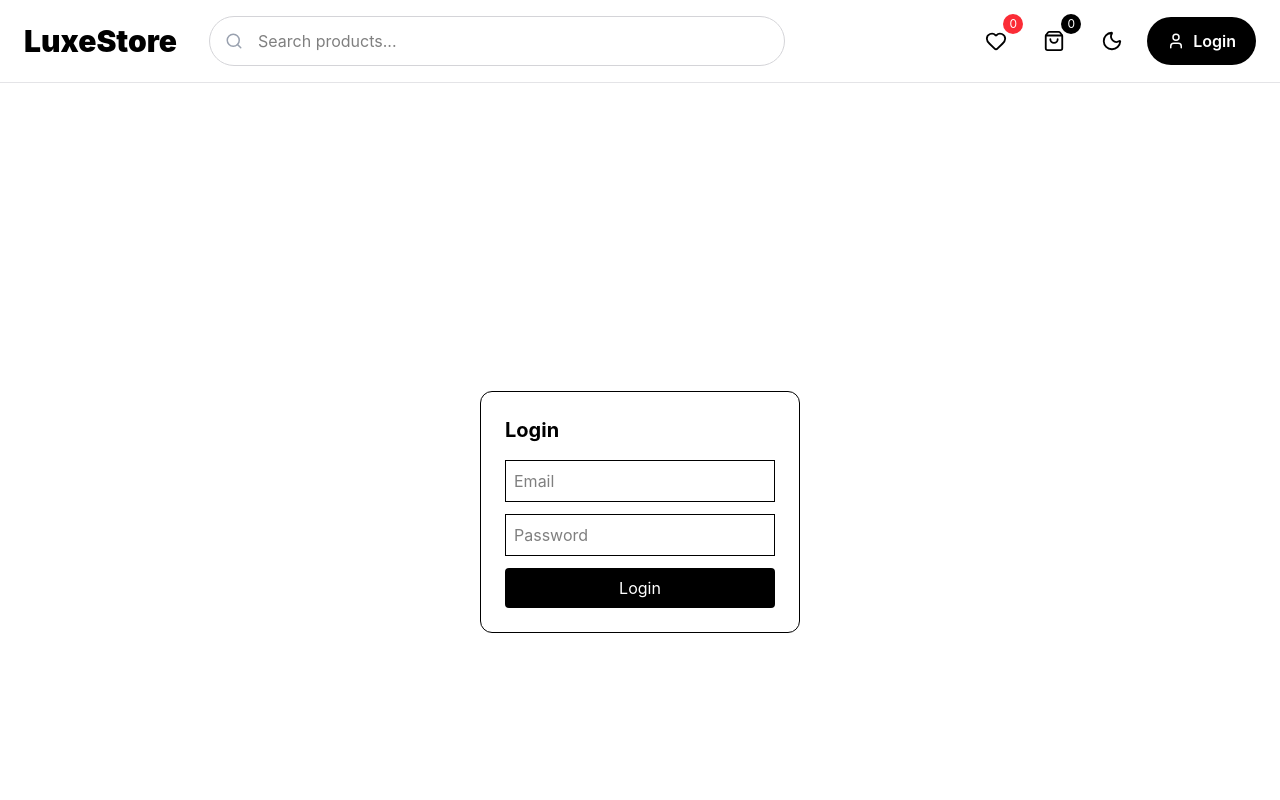
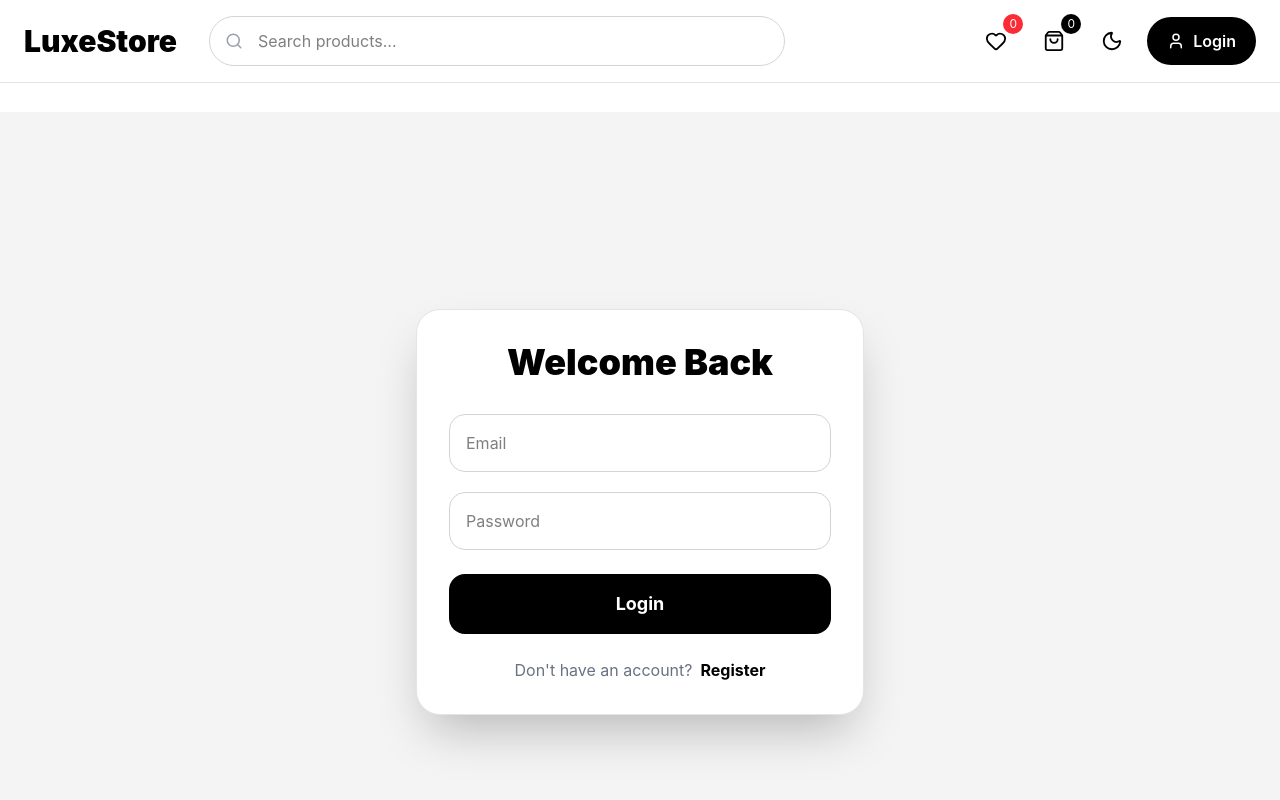
Before and after one commit to talibaziz0786-dot/Ecommers-web-app, a React (Vite) app in the folder client/: page /login in a window 1280 px wide. Shown: the top 800 px of the page. Built offline with nearby package versions, Linux system fonts and the light colour scheme; no server answers.

Commit message:
added secure auth system

```diff
--- a/client/src/App.jsx
+++ b/client/src/App.jsx
@@ -18,6 +18,7 @@ import Dashboard from "./pages/Dashboard";
 import Checkout from "./pages/Checkout";
 import Success from "./pages/Success";
 import Wishlist from "./pages/Wishlist";
+import Register from "./pages/Register";
 
 function App() {
 
@@ -159,6 +160,11 @@ function App() {
           element={<Login />}
         />
 
+                    <Route
+            path="/register"
+            element={<Register />}
+          />
+
         <Route
           path="/admin"
           element={<Admin />}
--- a/client/src/pages/Login.jsx
+++ b/client/src/pages/Login.jsx
@@ -1,63 +1,237 @@
 import { useState } from "react";
+
 import axios from "axios";
-import { useNavigate } from "react-router-dom";
+
+import {
+  useNavigate,
+  Link,
+} from "react-router-dom";
 
 export default function Login() {
+
   const navigate = useNavigate();
 
-  const [email, setEmail] = useState("");
-  const [password, setPassword] = useState("");
+  const [email, setEmail] =
+    useState("");
 
-  const loginHandler = async () => {
+  const [password, setPassword] =
+    useState("");
+
+  const [loading, setLoading] =
+    useState(false);
+
+  const loginHandler =
+    async (e) => {
+
+      e.preventDefault();
+
       try {
-      const { data } = await axios.post(
-        "http://localhost:5000/api/auth/login",
+
+        setLoading(true);
+
+        const { data } =
+          await axios.post(
+
+            `${import.meta.env.VITE_API_URL}/auth/login`,
+
             {
               email,
               password,
             }
           );
-             console.log("LOGIN RESPONSE:", data);
 
+        console.log(
+          "LOGIN RESPONSE:",
+          data
+        );
 
-      // 🔥 YAHI IMPORTANT LINE HAI
-      localStorage.setItem("token", data.token);
+        // SAVE TOKEN
+        localStorage.setItem(
+          "token",
+          data.token
+        );
 
-      alert("Login successful ✅");
+        alert(
+          "Login successful ✅"
+        );
 
+        // DECODE USER
+        const user =
+          JSON.parse(
+            atob(
+              data.token
+                .split(".")[1]
+            )
+          );
 
-      window.location.href = "/admin";
+        // ADMIN REDIRECT
+        if (
+          user.role === "admin"
+        ) {
+
+          navigate("/dashboard");
+
+        } else {
+
+          navigate("/");
+        }
+
+        window.location.reload();
+
       } catch (error) {
-      alert("Login failed ❌");
+
+        console.log(error);
+
+        alert(
+          error?.response?.data
+            ?.message ||
+          "Login failed ❌"
+        );
+
+      } finally {
+
+        setLoading(false);
       }
     };
 
   return (
-    <div className="h-screen flex justify-center items-center">
-      <div className="p-6 border rounded-xl w-80">
-        <h1 className="text-xl font-bold mb-4">Login</h1>
+    <div
+      className="
+        min-h-screen
+        flex
+        justify-center
+        items-center
+        bg-zinc-100
+        dark:bg-zinc-950
+        px-5
+      "
+    >
 
+      <form
+        onSubmit={loginHandler}
+        className="
+          w-full
+          max-w-md
+          bg-white
+          dark:bg-zinc-900
+          p-8
+          rounded-3xl
+          shadow-2xl
+          border
+          border-zinc-200
+          dark:border-zinc-800
+        "
+      >
+
+        <h1
+          className="
+            text-4xl
+            font-black
+            text-center
+            mb-8
+          "
+        >
+          Welcome Back
+        </h1>
+
+        {/* EMAIL */}
         <input
           type="email"
           placeholder="Email"
-          className="border p-2 w-full mb-3"
-          onChange={(e) => setEmail(e.target.value)}
+          value={email}
+          onChange={(e) =>
+            setEmail(
+              e.target.value
+            )
+          }
+          className="
+            w-full
+            border
+            border-zinc-300
+            dark:border-zinc-700
+            bg-white
+            dark:bg-zinc-950
+            p-4
+            rounded-2xl
+            mb-5
+            outline-none
+          "
+          required
         />
 
+        {/* PASSWORD */}
         <input
           type="password"
           placeholder="Password"
-          className="border p-2 w-full mb-3"
-          onChange={(e) => setPassword(e.target.value)}
+          value={password}
+          onChange={(e) =>
+            setPassword(
+              e.target.value
+            )
+          }
+          className="
+            w-full
+            border
+            border-zinc-300
+            dark:border-zinc-700
+            bg-white
+            dark:bg-zinc-950
+            p-4
+            rounded-2xl
+            mb-6
+            outline-none
+          "
+          required
         />
 
+        {/* LOGIN BUTTON */}
         <button
-          onClick={loginHandler}
-          className="bg-black text-white w-full py-2 rounded"
+          type="submit"
+          disabled={loading}
+          className="
+            w-full
+            bg-black
+            text-white
+            py-4
+            rounded-2xl
+            font-bold
+            text-lg
+            hover:scale-[1.02]
+            transition
+          "
         >
-          Login
+
+          {loading
+            ? "Logging in..."
+            : "Login"}
+
         </button>
-      </div>
+
+        {/* REGISTER */}
+        <p
+          className="
+            text-center
+            mt-6
+            text-gray-500
+          "
+        >
+          Don't have an account?
+
+          <Link
+            to="/register"
+            className="
+              text-black
+              dark:text-white
+              font-bold
+              ml-2
+            "
+          >
+            Register
+          </Link>
+        </p>
+
+      </form>
+
     </div>
   );
 }
--- /dev/null
+++ b/client/src/pages/Register.jsx
@@ -0,0 +1,164 @@
+import { useState } from "react";
+
+import axios from "axios";
+
+import { useNavigate } from "react-router-dom";
+
+export default function Register() {
+
+  const navigate = useNavigate();
+
+  const [formData, setFormData] =
+    useState({
+      name: "",
+      email: "",
+      password: "",
+      adminSecret: "",
+    });
+
+  const changeHandler = (e) => {
+
+    setFormData({
+      ...formData,
+      [e.target.name]:
+        e.target.value,
+    });
+  };
+
+  const submitHandler =
+    async (e) => {
+
+      e.preventDefault();
+
+      try {
+
+        const { data } =
+          await axios.post(
+            `${import.meta.env.VITE_API_URL}/auth/register`,
+            formData
+          );
+
+        localStorage.setItem(
+          "token",
+          data.token
+        );
+
+        navigate("/");
+
+        window.location.reload();
+
+      } catch (error) {
+
+        alert(
+          error.response.data.message
+        );
+      }
+    };
+
+  return (
+    <div
+      className="
+        min-h-screen
+        flex
+        items-center
+        justify-center
+      "
+    >
+
+      <form
+        onSubmit={submitHandler}
+        className="
+          w-full
+          max-w-md
+          bg-white
+          dark:bg-zinc-900
+          p-8
+          rounded-3xl
+          shadow-2xl
+          space-y-5
+        "
+      >
+
+        <h1
+          className="
+            text-3xl
+            font-bold
+            text-center
+          "
+        >
+          Register
+        </h1>
+
+        <input
+          type="text"
+          name="name"
+          placeholder="Name"
+          onChange={changeHandler}
+          className="
+            w-full
+            p-4
+            rounded-xl
+            border
+          "
+          required
+        />
+
+        <input
+          type="email"
+          name="email"
+          placeholder="Email"
+          onChange={changeHandler}
+          className="
+            w-full
+            p-4
+            rounded-xl
+            border
+          "
+          required
+        />
+
+        <input
+          type="password"
+          name="password"
+          placeholder="Password"
+          onChange={changeHandler}
+          className="
+            w-full
+            p-4
+            rounded-xl
+            border
+          "
+          required
+        />
+
+        <input
+          type="text"
+          name="adminSecret"
+          placeholder="Admin Secret (Optional)"
+          onChange={changeHandler}
+          className="
+            w-full
+            p-4
+            rounded-xl
+            border
+          "
+        />
+
+        <button
+          className="
+            w-full
+            bg-black
+            text-white
+            py-4
+            rounded-xl
+            font-bold
+          "
+        >
+          Register
+        </button>
+
+      </form>
+
+    </div>
+  );
+}
```
Also changed, not shown: 1 other file (tests, documents, lock files or other folders). Lines whose indentation alone changed are shown as unchanged.
